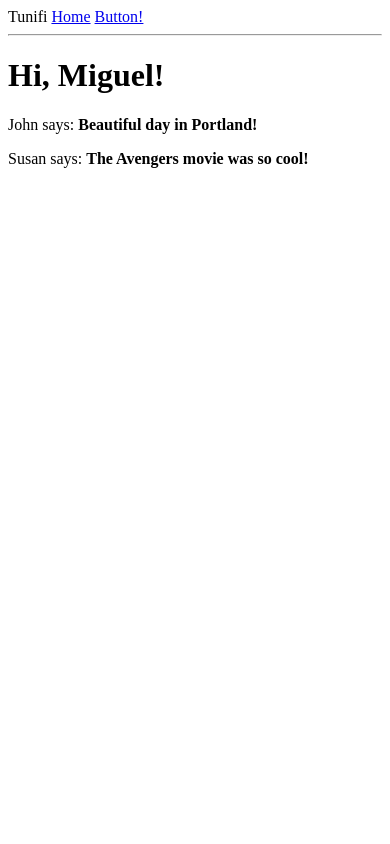
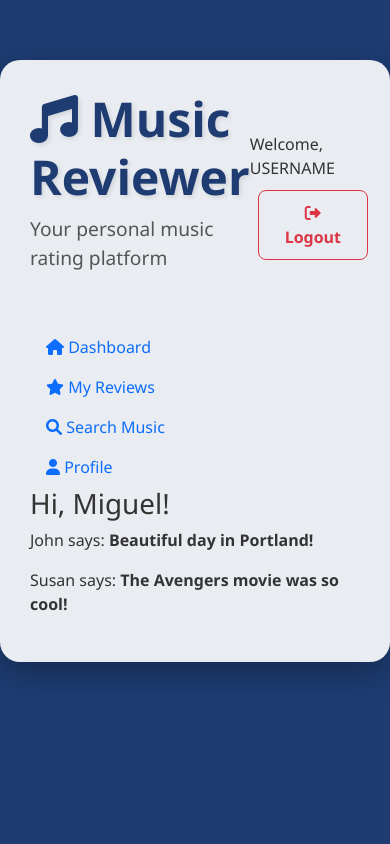
Before and after one commit to gaboogai/AgileWebDev, a Flask app: page / in a window 390 px wide. Run offline with Flask 3, Linux system fonts and the light colour scheme.

Commit message:
base.html template for new pages

```diff
--- /dev/null
+++ b/app/static/style_Main.css
@@ -0,0 +1,120 @@
+body {
+    background-color:  #1e3c72;
+    font-family: 'Segoe UI', Tahoma, Verdana, sans-serif;
+    color: #333;
+    min-height: 100vh;
+    padding: 20px 0;
+  }
+
+.container {
+    background-color: rgba(255, 255, 255, 0.9);
+    border-radius: 20px;
+    box-shadow: 0 10px 30px rgba(0, 0, 0, 0.3);
+    padding: 30px;
+    max-width: 1000px;
+    margin: 40px auto;
+  }
+
+  header h1 {
+    color: #1e3c72;
+    font-weight: 700;
+    font-size: 3rem;
+    text-shadow: 2px 2px 4px rgba(0, 0, 0, 0.1);
+    margin-bottom: 10px;
+  }
+
+  header .subtitle {
+    font-size: 1.2rem;
+    color: #555;
+    margin-bottom: 30px;
+  }
+
+  .auth-container {
+    margin: 40px 0;
+  }
+
+  .auth-box {
+    background: #fff;
+    border-radius: 12px;
+    padding: 25px;
+    box-shadow: 0 5px 15px rgba(0, 0, 0, 0.08);
+    height: 100%;
+    transition: transform 0.3s ease;
+  }
+
+  .auth-box:hover {
+    transform: translateY(-5px);
+  }
+
+  .auth-box h3 {
+    color: #1e3c72;
+    margin-bottom: 20px;
+    font-weight: 600;
+    border-bottom: 2px solid #f0f0f0;
+    padding-bottom: 10px;
+  }
+
+  .form-group {
+    margin-bottom: 20px;
+  }
+
+  .form-group label {
+    font-weight: 600;
+    font-size: 0.9rem;
+    color: #555;
+    margin-bottom: 5px;
+    display: block;
+  }
+
+  .form-control {
+    border-radius: 8px;
+    border: 1px solid #ddd;
+    padding: 10px 15px;
+    transition: border-color 0.3s;
+  }
+
+  .form-control:focus {
+    border-color: #1e3c72;
+    box-shadow: 0 0 0 0.2rem rgba(30, 60, 114, 0.25);
+  }
+
+  .btn {
+    padding: 10px 20px;
+    font-size: 1rem;
+    font-weight: 600;
+    border-radius: 8px;
+    width: 100%;
+    margin-top: 10px;
+    transition: all 0.3s ease;
+  }
+
+  .btn-primary:hover {
+    background: #0c2b5e;
+    transform: translateY(-2px);
+  }
+
+  .btn-success:hover {
+    background: #006400;
+    transform: translateY(-2px);
+  }
+
+  /* Divider with "or" */
+  #divider {
+    display: flex;
+    flex-direction: column;
+    align-items: center;
+    justify-content: center;
+    height: 100%;
+  }
+
+#orText{
+    background: #fff;
+    color: #777;
+    padding: 8px 15px;
+    border-radius: 50%;
+    border: 2px solid #ddd;
+    position: relative;
+    z-index: 2;
+    font-weight: 600;
+    box-shadow: 0 2px 5px rgba(0, 0, 0, 0.1);
+  }
--- a/app/templates/base.html
+++ b/app/templates/base.html
@@ -1,19 +1,70 @@
 <!DOCTYPE html>
 <html lang="en">
 <head>
-    {% if title %}
-    <title>{{ title }} - Tunifif</title>
-    {% else %}
-    <title>Tunifi</title>
-    {% endif %}
+{% if title %}
+<title>{{ title }} - Microblog</title>
+{% else %}
+<title>Music Reviewer</title>
+{% endif %}
+    <meta charset="utf-8">
+    <link href="https://cdn.jsdelivr.net/npm/bootstrap@5.3.3/dist/css/bootstrap.min.css" rel="stylesheet">
+    <script src="https://cdn.jsdelivr.net/npm/bootstrap@5.3.3/dist/js/bootstrap.bundle.min.js"></script>
+    <script src="https://code.jquery.com/jquery-3.6.0.min.js"></script>
+    <link rel="stylesheet" href="https://cdnjs.cloudflare.com/ajax/libs/font-awesome/6.0.0/css/all.min.css">
+    <meta name="viewport" content="width=device-width, initial-scale=1.0">
+    <link rel="stylesheet" href="{{ url_for('static',filename='style_Main.css') }}">
 </head>
 <body>
-    <div class="header">
-    Tunifi
-    <a href="/index">Home</a>
-    <a href="/button">Button!</a>
+    <div class="container">
+      <header class="d-flex justify-content-between align-items-center mb-4">
+        <div>
+          <h1><i class="fas fa-music"></i> Music Reviewer</h1>
+          <p class="subtitle">Your personal music rating platform</p>
+        </div>
+        <div class="user-info">
+          <span>Welcome, USERNAME</span>
+          <a href="/logout" class="btn btn-outline-danger btn-sm ms-2">
+            <i class="fas fa-sign-out-alt"></i> Logout
+          </a>
+        </div>
+      </header>
+
+      <div class="row">
+        <!-- Left Sidebar -->
+        <div class="col-md-3">
+          <div class="sidebar">
+            <ul class="nav flex-column">
+              <li class="nav-item">
+                <a class="nav-link" href="dashboard.html">
+                  <i class="fas fa-home"></i> Dashboard
+                </a>
+              </li>
+              <li class="nav-item">
+                <a class="nav-link" href="my_reviews.html">
+                  <i class="fas fa-star"></i> My Reviews
+                </a>
+              </li>
+              <li class="nav-item">
+                <a class="nav-link" href="search.html">
+                  <i class="fas fa-search"></i> Search Music
+                </a>
+              </li>
+              <li class="nav-item">
+                <a class="nav-link" href="profile.html">
+                  <i class="fas fa-user"></i> Profile
+                </a>
+              </li>
+            </ul>
+          </div>
+        </div>
+
+        <!-- Main Content Area -->
+        <div class="col-md-9">
+            {% block content %}{% endblock %}
+        </div>
+      </div>
     </div>
-    <hr>
-    {% block content %}{% endblock %}
-</body>
+
+
+  </body>
 </html>
```
